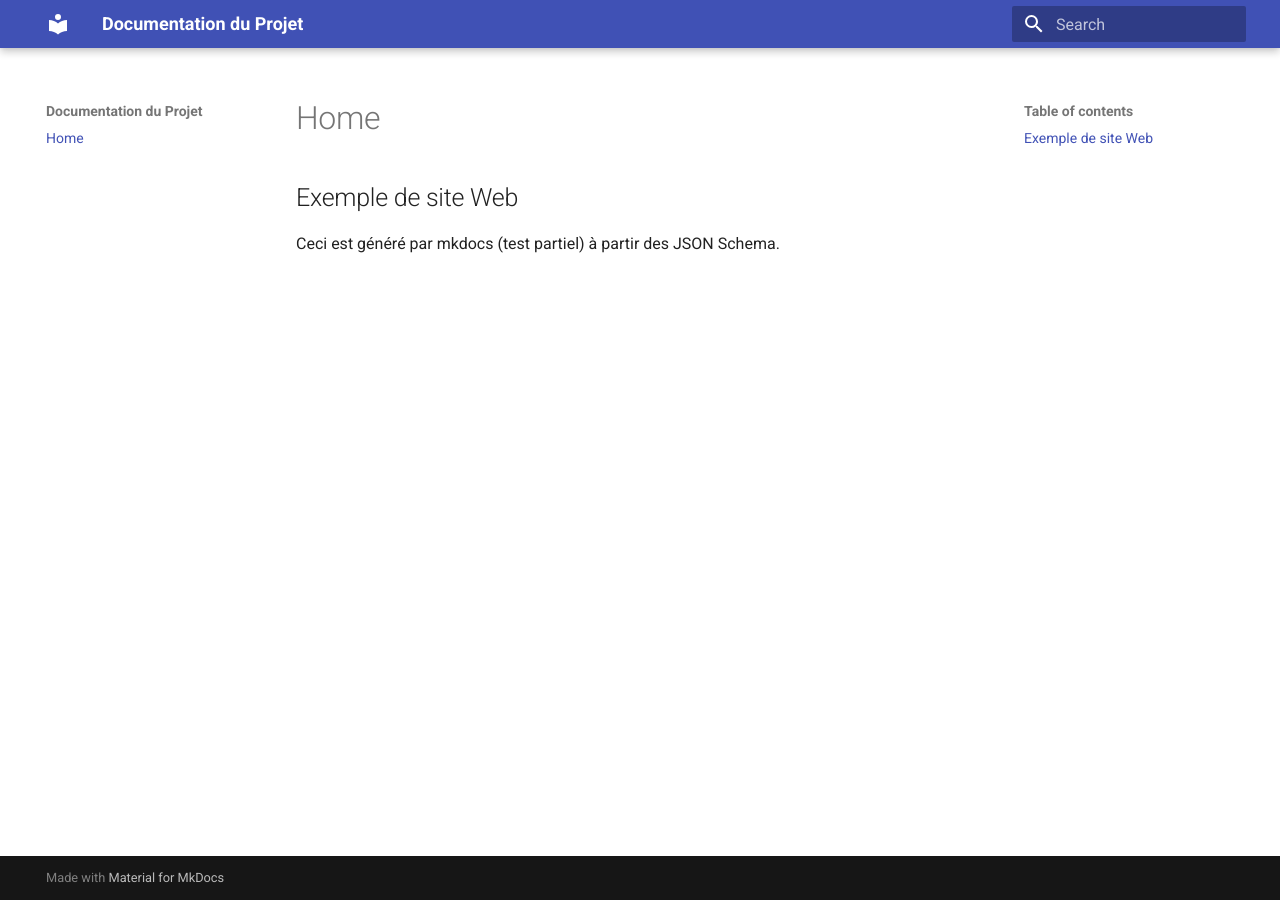
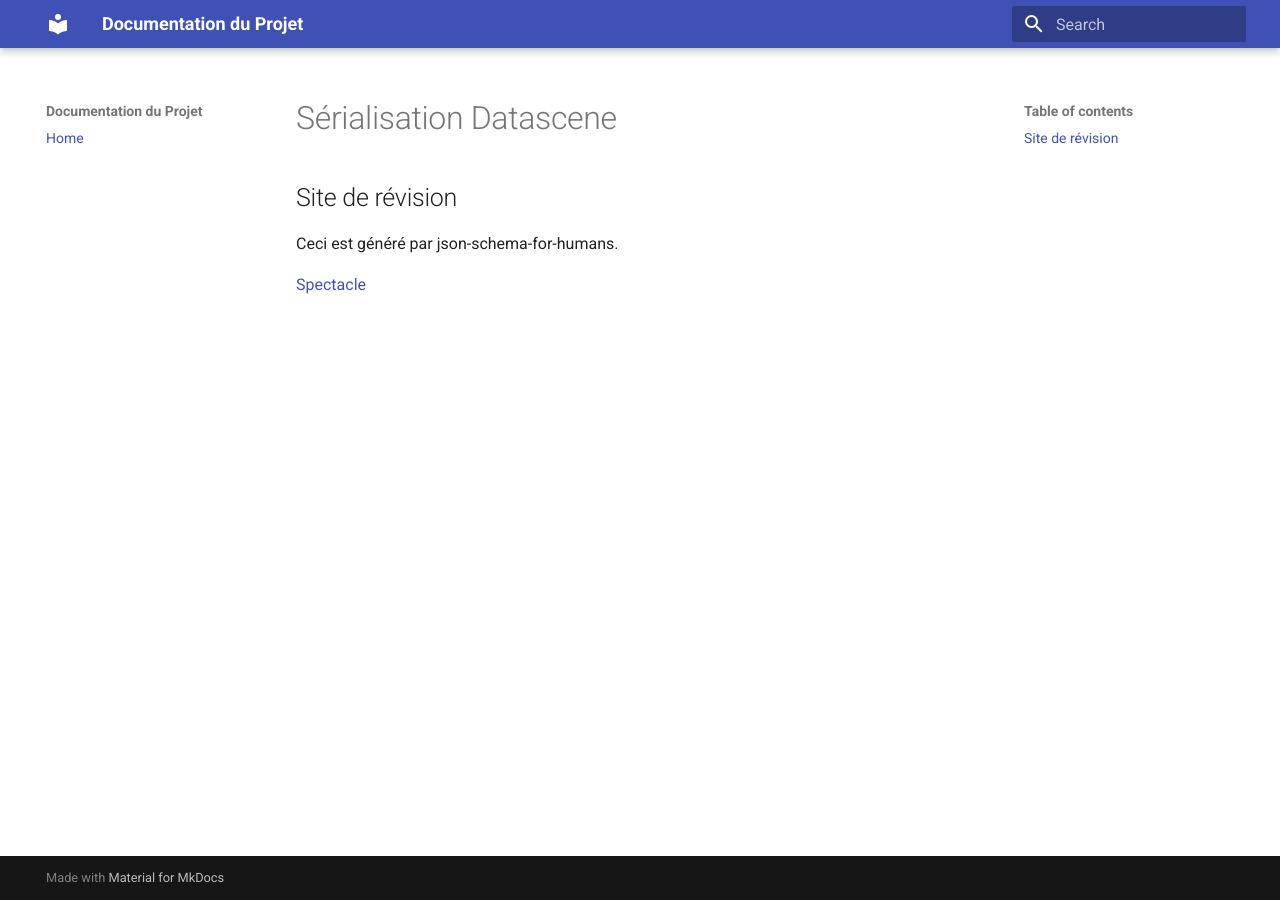
Before and after one commit to culturecreates/datascene-serialisation, an MkDocs documentation site: the page built from docs/index.md, in a window 1280 px wide. Built offline with MkDocs 1.6.1 and Material for MkDocs 9.7.7, drawn with Linux system fonts in a browser that asks for light colours.

Commit message:
added link to spectacle

```diff
--- a/docs/index.md
+++ b/docs/index.md
@@ -1,3 +1,6 @@
-## Exemple de site Web
+# Sérialisation Datascene
 
-Ceci est généré par mkdocs (test partiel) à partir des JSON Schema.
+## Site de révision
+Ceci est généré par json-schema-for-humans.
+
+[Spectacle](spectacle.html)
```
Also changed, not shown: docs/spectacle.html (renamed from docs/index.html).
